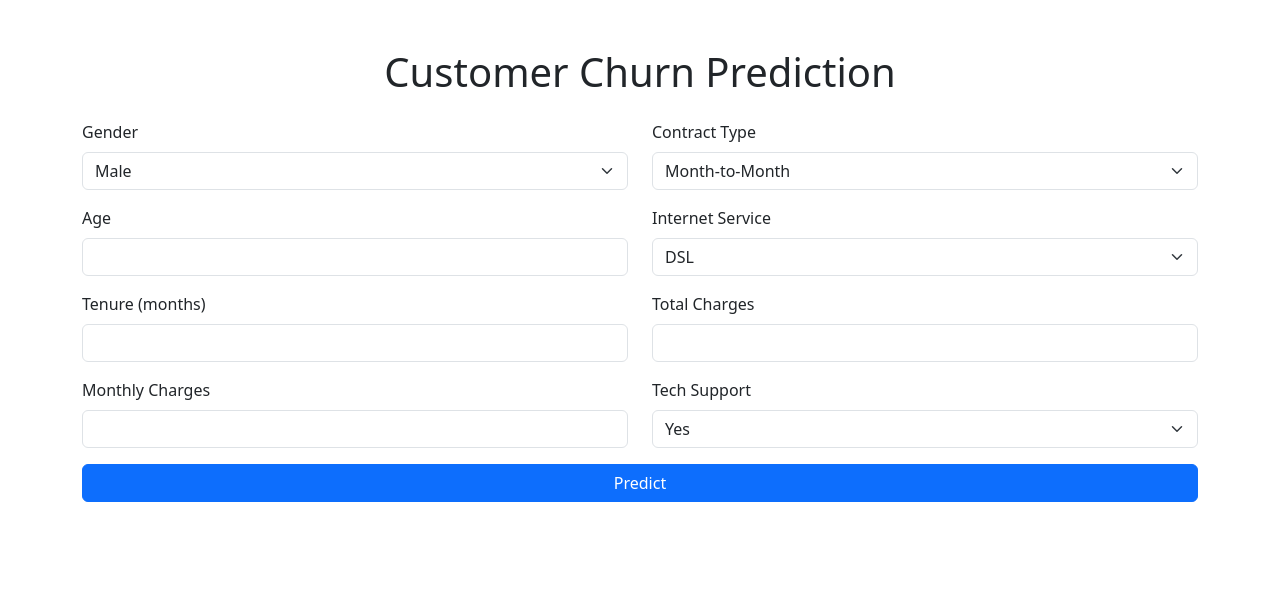
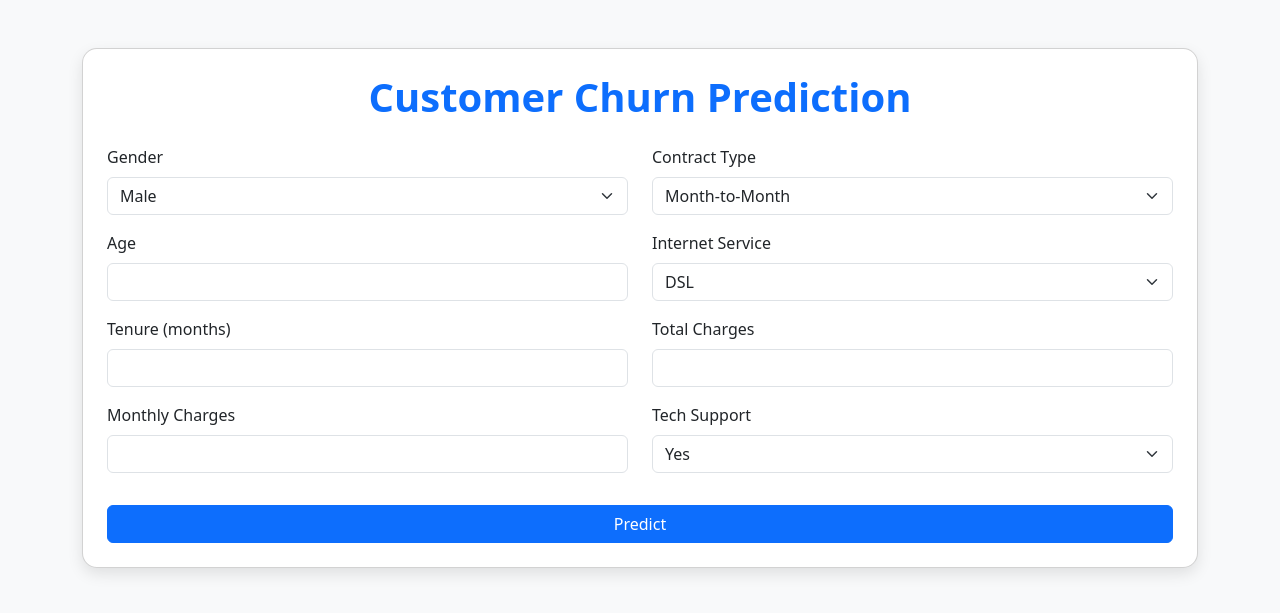
Before and after one commit to Agussatya87/customer-churn, a Flask app: page / in a window 1280 px wide. Shown: the top 613 px of the page. Run offline with Flask 3, Linux system fonts and the light colour scheme; parts of the project's set-up code (start-up, migrations or seed data) failed here and were passed over.

Commit message:
update desain

```diff
--- a/templates/index.html
+++ b/templates/index.html
@@ -5,11 +5,30 @@
   <meta name="viewport" content="width=device-width, initial-scale=1.0">
   <title>Customer Churn Prediction</title>
   <link href="https://cdn.jsdelivr.net/npm/bootstrap@5.3.0-alpha3/dist/css/bootstrap.min.css" rel="stylesheet">
+  <style>
+    body {
+      background-color: #f8f9fa;
+    }
+    .card {
+      border-radius: 15px;
+      box-shadow: 0 6px 15px rgba(0,0,0,0.1);
+    }
+    h1 {
+      font-weight: 700;
+      color: #0d6efd;
+    }
+    #result h3 {
+      font-weight: 600;
+    }
+  </style>
 </head>
 <body>
   <div class="container mt-5">
-        <h1 class="text-center">Customer Churn Prediction</h1>
-    <form id="churnForm" class="mt-4">
+    <div class="card p-4">
+      <h1 class="text-center mb-4">Customer Churn Prediction</h1>
+
+      <!-- Form -->
+      <form id="churnForm">
         <div class="row">
           <!-- First Column -->
           <div class="col-md-6">
@@ -65,10 +84,13 @@
             </div>
           </div>
         </div>
-            <button type="submit" class="btn btn-primary w-100">Predict</button>
+        <button type="submit" class="btn btn-primary w-100 mt-3">Predict</button>
       </form>
 
+      <!-- Result Section -->
       <div id="result" class="mt-4 text-center" style="display:none;"></div>
+    </div>
+  </div>
 
   <script>
     document.getElementById('churnForm').addEventListener('submit', async function(e) {
@@ -86,30 +108,23 @@
       };
       const response = await fetch('/predict', {
         method: 'POST',
-                headers: {
-                    'Content-Type': 'application/json'
-                },
+        headers: { 'Content-Type': 'application/json' },
         body: JSON.stringify(data)
       });
       const resultDiv = document.getElementById('result');
       if (response.ok) {
         const result = await response.json();
         resultDiv.style.display = 'block';
-                resultDiv.innerHTML = `<h3>Prediction: ${result.prediction}</h3><p>Probability: ${(result.probability*100).toFixed(2)}%</p>`;
+        const color = result.prediction === "Churn" ? "text-danger" : "text-success";
+        resultDiv.innerHTML = `
+          <h3 class="${color}">Prediction: ${result.prediction}</h3>
+          <p><strong>Probability:</strong> ${(result.probability*100).toFixed(2)}%</p>
+        `;
       } else {
         resultDiv.style.display = 'block';
         resultDiv.innerHTML = '<h3 class="text-danger">Error: Unable to process prediction.</h3>';
       }
     });
   </script>
-        </form>
-
-        {% if prediction %}
-        <div class="mt-4 text-center">
-            <h3>Prediction: {{ prediction }}</h3>
-            <p>Probability: {{ probability | round(2) }}</p>
-        </div>
-        {% endif %}
-    </div>
 </body>
 </html>
```
Lines whose indentation alone changed are shown as unchanged.
